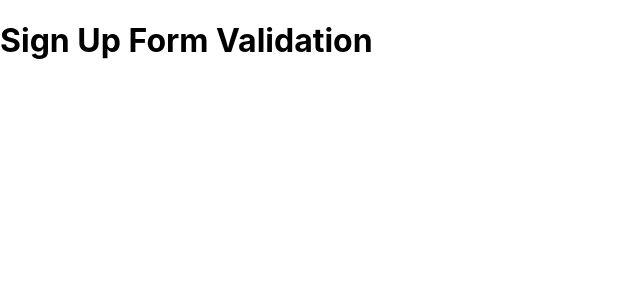
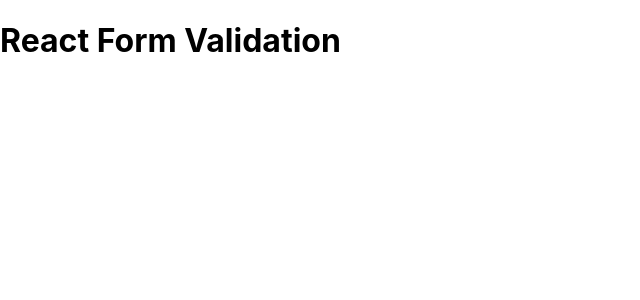
Before and after one commit to gift56/form-js, a React (Create React App) app in the folder form-validation/: page / in a window 1280 px wide. Shown: the top 300 px of the page, without its empty margins (0-640 px from the left). Built offline with nearby package versions, Linux system fonts and the light colour scheme.

Commit message:
first push the morning

```diff
--- a/form-validation/src/App.js
+++ b/form-validation/src/App.js
@@ -1,7 +1,7 @@
 function App() {
   return (
     <>
-      <h1>Sign Up Form Validation</h1>
+      <h1>React Form Validation</h1>
     </>
   );
 }
```
